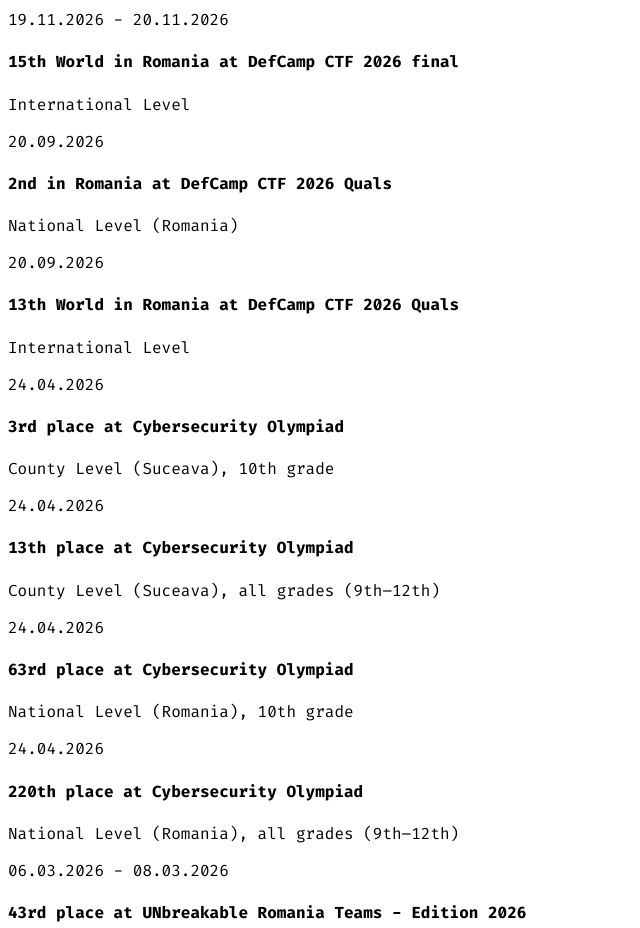
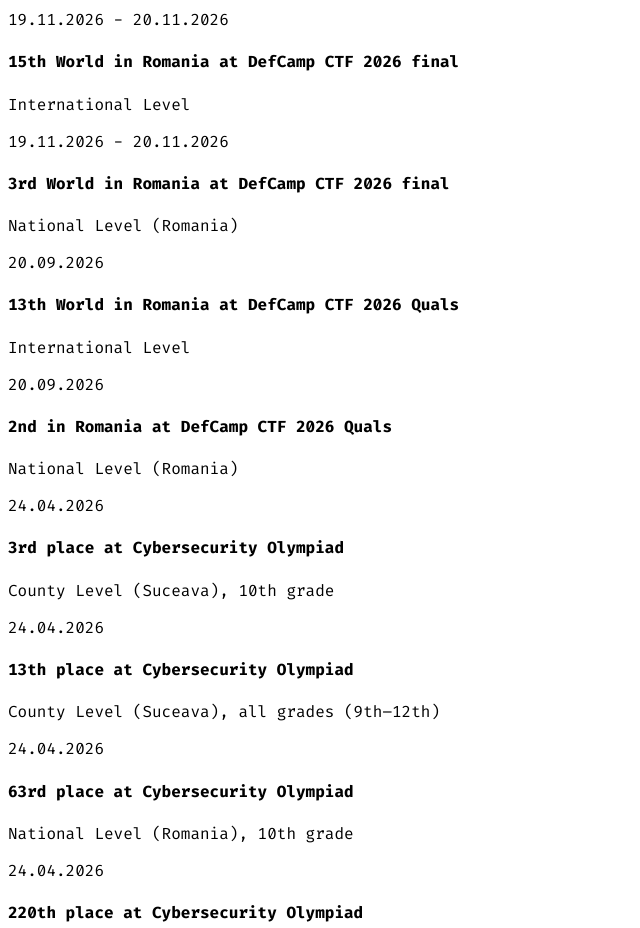
Before and after one commit to SerafimLupan/Serafim_Lupan-v2, a React (Vite) app in the folder client/: page / in a window 1280 px wide. Shown: the part 2380-3308 px from the top of the page, without its empty margins (0-640 px from the left). Built offline with nearby package versions, Linux system fonts and the light colour scheme; a web font is replaced by a local one.

Commit message:
Update competition results and dates in data.ts

```diff
--- a/client/src/data.ts
+++ b/client/src/data.ts
@@ -81,14 +81,19 @@ P"Ybmmd"   \`Mbmmd' .JMML.   \`Moo9^Yo..JMML.  .JMML..JMML  JMML  JMML.    .JMMm
         details: "International Level"
       },
       {
-        date: "20.09.2026",
-        title: "2nd in Romania at DefCamp CTF 2026 Quals",
+        date: "19.11.2026 - 20.11.2026",
+        title: "3rd World in Romania at DefCamp CTF 2026 final",
         details: "National Level (Romania)"
       },
       {
         date: "20.09.2026",
         title: "13th World in Romania at DefCamp CTF 2026 Quals",
         details: "International Level"
+      },
+      {
+        date: "20.09.2026",
+        title: "2nd in Romania at DefCamp CTF 2026 Quals",
+        details: "National Level (Romania)"
       },
       {
         date: "24.04.2026",
```
